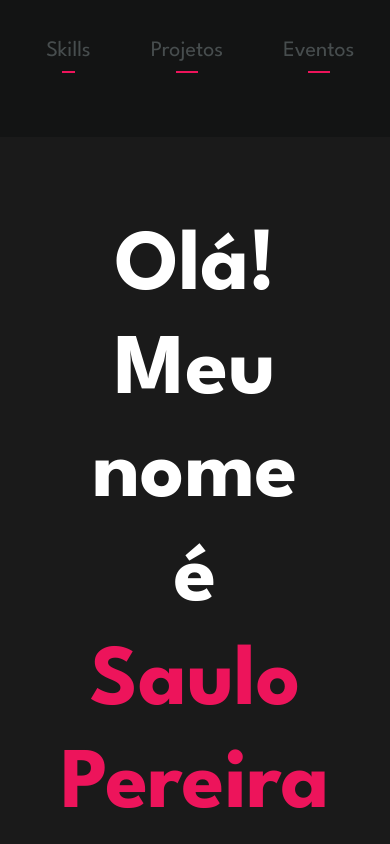
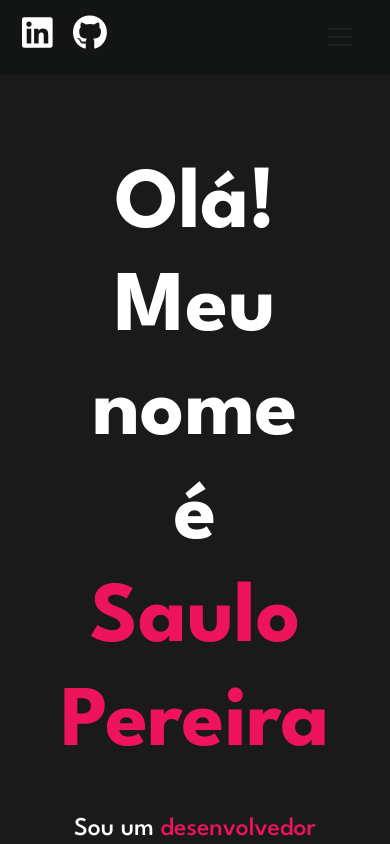
Before and after one commit to saulosw/portfolio-saulosw, a React (Vite) app: page / in a window 390 px wide. Shown: the top 844 px of the page. Built offline with nearby package versions, Linux system fonts and the light colour scheme.

Commit message:
feat: mobile navbar

```diff
--- a/index.html
+++ b/index.html
@@ -12,5 +12,7 @@
   <body>
     <div id="root"></div>
     <script type="module" src="/src/main.tsx"></script>
+    <script src="https://cdn.jsdelivr.net/npm/@popperjs/core@2.11.8/dist/umd/popper.min.js" integrity="sha384-I7E8VVD/ismYTF4hNIPjVp/Zjvgyol6VFvRkX/vR+Vc4jQkC+hVqc2pM8ODewa9r" crossorigin="anonymous"></script>
+    <script src="https://cdn.jsdelivr.net/npm/bootstrap@5.3.3/dist/js/bootstrap.min.js" integrity="sha384-0pUGZvbkm6XF6gxjEnlmuGrJXVbNuzT9qBBavbLwCsOGabYfZo0T0to5eqruptLy" crossorigin="anonymous"></script>
   </body>
 </html>
--- a/package.json
+++ b/package.json
@@ -10,6 +10,8 @@
     "preview": "vite preview"
   },
   "dependencies": {
+    "@fortawesome/free-brands-svg-icons": "^6.6.0",
+    "@fortawesome/react-fontawesome": "^0.2.2",
     "react": "^18.3.1",
     "react-dom": "^18.3.1"
   },
--- a/src/components/NavBar/NavBar.css
+++ b/src/components/NavBar/NavBar.css
@@ -2,28 +2,44 @@
   --navlink-primary-color: #474d4e;
   --link-hover-color: #ed145b;
   --underline-color: #ed145b;
+  --icon-color: #fff;
 }
 
 .navbar {
   background-color: #131414;
   padding: 20px;
+}
+
+.social-icons {
   display: flex;
-  justify-content: center;
+  gap: 20px;
+}
+
+.nav-icon {
+  color: var(--icon-color);
+  font-size: 35px;
+  margin-top: 5px;
+  transition: color 0.2s ease-in-out;
+}
+
+.nav-icon:hover {
+  color: var(--link-hover-color);
 }
 
 .navbar-links {
-  margin-top: 15px;
   list-style: none;
   display: flex;
   gap: 60px;
+  margin: 0;
+  margin-left: auto;
 }
 
 .nav-link {
   text-decoration: none;
   color: var(--navlink-primary-color);
-  font-size: 22px;
+  font-size: 24px;
   position: relative;
-  transition: color 0.3s ease-in-out;
+  transition: color 0.2s ease-in-out;
 }
 
 .nav-link::after {
@@ -32,7 +48,7 @@
   width: 30%;
   height: 2px;
   background-color: var(--underline-color);
-  bottom: -5px;
+  bottom: -1px;
   left: 35%;
   transition: width 0.4s ease-in-out, left 0.4s ease-in-out;
 }
@@ -45,6 +61,33 @@
 .nav-link:hover {
   color: var(--link-hover-color);
   text-shadow: 0 0 5px var(--link-hover-color),
-               0 0 10px var(--link-hover-color),
+               0 0 10px var (--link-hover-color),
                0 0 20px var(--link-hover-color);
 }
+
+@media (max-width: 768px) {
+  .navbar {
+    flex-direction: column;
+    padding: 10px;
+  }
+
+  .navbar-links {
+    flex-direction: column;
+    gap: 20px;
+    margin-top: 10px;
+    align-items: center;
+  }
+
+  .nav-link {
+    font-size: 20px;
+  }
+
+  .nav-link::after {
+    width: 50%;
+    left: 25%;
+  }
+
+  .social-icons {
+    margin-bottom: 10px;
+  }
+}
--- a/src/components/NavBar/NavBar.tsx
+++ b/src/components/NavBar/NavBar.tsx
@@ -1,26 +1,45 @@
 import React from 'react';
 import './NavBar.css';
+import { FontAwesomeIcon } from '@fortawesome/react-fontawesome';
+import { faLinkedin, faGithub } from '@fortawesome/free-brands-svg-icons';
 
 const NavBar: React.FC = () => {
   return (
-    <nav className="navbar">
-      <ul className="navbar-links">
+    <nav className="navbar navbar-expand-lg">
+      <div className="container-fluid">
+        <div className="social-icons">
+          <a href="https://www.linkedin.com/in/seu-perfil" target="_blank" rel="noopener noreferrer">
+            <FontAwesomeIcon icon={faLinkedin} className="nav-icon" />
+          </a>
+          <a href="https://github.com/seu-perfil" target="_blank" rel="noopener noreferrer">
+            <FontAwesomeIcon icon={faGithub} className="nav-icon" />
+          </a>
+        </div>
+
+        <button className="navbar-toggler" type="button" data-bs-toggle="collapse" data-bs-target="#navbarNavAltMarkup" aria-controls="navbarNavAltMarkup" aria-expanded="false" aria-label="Toggle navigation">
+          <span className="navbar-toggler-icon"></span>
+        </button>
+
+        <div className="collapse navbar-collapse" id="navbarNavAltMarkup">
+          <ul className="navbar-nav navbar-links ms-auto">
             <li>
-          <a href="#sobre-mim" className="nav-link">Sobre mim</a>
+              <a className="nav-link" href="#sobre-mim">Sobre mim</a>
             </li>
             <li>
-          <a href="#skills" className="nav-link">Skills</a>
+              <a className="nav-link" href="#skills">Skills</a>
             </li>
             <li>
-          <a href="#projetos" className="nav-link">Projetos</a>
+              <a className="nav-link" href="#projetos">Projetos</a>
             </li>
             <li>
-          <a href="#eventos" className="nav-link">Eventos</a>
+              <a className="nav-link" href="#eventos">Eventos</a>
             </li>
             <li>
-          <a href="#contato" className="nav-link">Contato</a>
+              <a className="nav-link" href="#contato">Contato</a>
             </li>
           </ul>
+        </div>
+      </div>
     </nav>
   );
 };
```
Also changed, not shown: 1 other file (tests, documents, lock files or other folders). Lines whose indentation alone changed are shown as unchanged.
